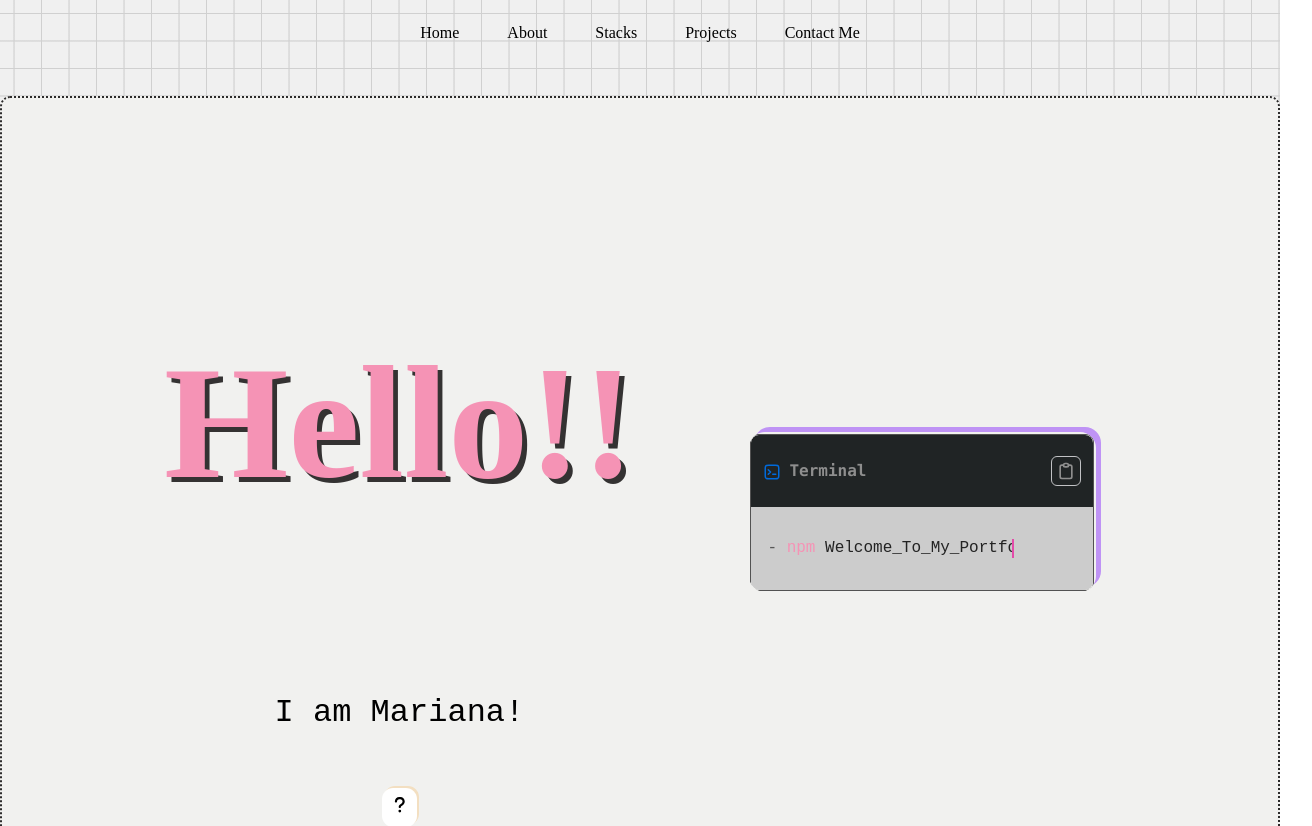
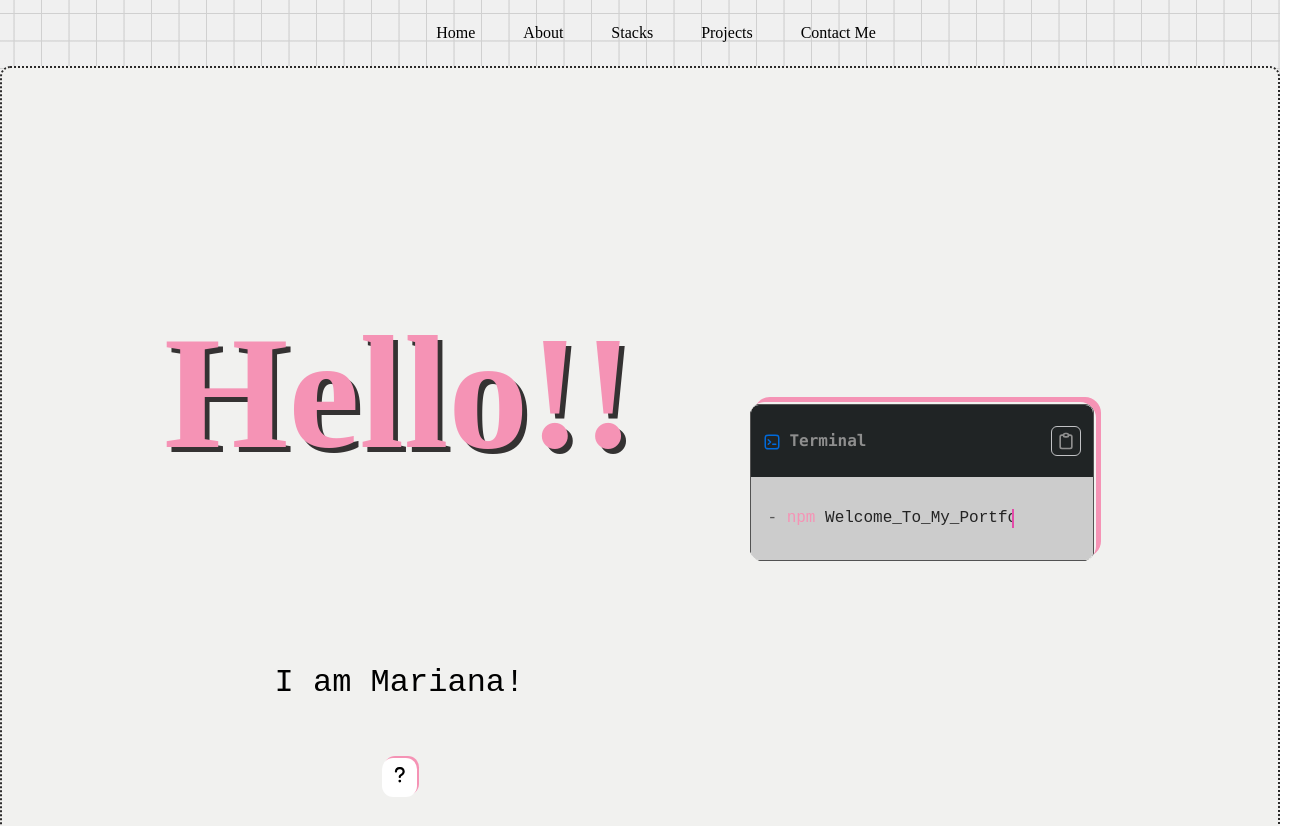
Before and after one commit to mfilipa97/MFPM_Portfolio, a React (Vite) app: page / in a window 1280 px wide. Shown: the top 826 px of the page, 1312 px wide, since content can reach past the window. Built offline with nearby package versions, Linux system fonts and the light colour scheme.

Commit message:
Fixed Navbar

```diff
--- a/src/App.jsx
+++ b/src/App.jsx
@@ -1,8 +1,8 @@
-import './App.css';
 import Navbar from "./components/Navbar/navbar.jsx";
-import HomePage from "./components/HomePage/HomePageComponent.jsx";
 import About from "./components/AboutMe/About.jsx";
 import Projects from "./components/projects/projects.jsx";
+import HomePage from "./components/HomePage/HomePageComponent.jsx";
+import './App.css';
 
 function App() {
     return (
@@ -15,6 +15,7 @@ function App() {
                 <section id="about">
                     <About />
                 </section>
+
                 <section id="projects">
                     <Projects />
                 </section>
--- a/src/Backup.jsx
+++ b/src/Backup.jsx
@@ -2,7 +2,6 @@ import React from 'react';
 import './stacks.css';
 import Card from "./components/Card/Card.jsx";
 import AutoTyping from "./components/AutoTyping.jsx";
-import Card_2 from "./Card_2.jsx";
 
 function Projects() {
     return (
--- a/src/components/AboutMe/about.css
+++ b/src/components/AboutMe/about.css
@@ -1,11 +1,10 @@
 /* Parent container setup */
 .about-container {
-    min-height: 50vh;
     background-color: #f0f0f0;
     padding: 5px 100px;
     border-radius: 10px;
     max-width: 140vh;
-    margin: 50px auto;
+    margin: 100px auto;
     border: 2px dotted #2c2b2b;
 }
 
--- a/src/components/Card/Card.jsx
+++ b/src/components/Card/Card.jsx
@@ -77,7 +77,7 @@ const StyledWrapper = styled.div`
         max-width: calc(300px * var(--scale));
         border-radius: calc(1rem * var(--scale));
         border-color: #f593b5;
-        box-shadow: calc(5px * var(--scale)) calc(-5px * var(--scale)) 0px #bf93f5;
+        box-shadow: calc(5px * var(--scale)) calc(-5px * var(--scale)) 0px #f593b5;
 
     }
 
--- a/src/components/HomePage/homepage_layout.css
+++ b/src/components/HomePage/homepage_layout.css
@@ -9,7 +9,7 @@
     padding: 100px;
     border-radius: 10px; /* Rounded corners */
     max-width: 140vh;
-    margin: 30px auto;
+    margin: 100px auto;
     border: 2px dotted #2c2b2b;
 }
 
--- a/src/components/Navbar/navbar.css
+++ b/src/components/Navbar/navbar.css
@@ -3,6 +3,20 @@
     display: flex;
     justify-content: center;
     align-items: center;
+    position: sticky;
+    margin-bottom: -100px;
+    top: 0;
+    left: 0;
+    width: 100%;
+    z-index: 1000;
+    background-color: rgba(0, 0, 0, 0); /* Fully transparent initially */
+    transition: background-color 0.3s ease-in-out, backdrop-filter 0.3s ease-in-out;
+}
+
+.navbar.scrolled {
+    background-color: rgba(255, 255, 255, 0.59); /* Semi-transparent on scroll */
+    backdrop-filter: blur(5px); /* Blur background when scrolled */
+    box-shadow: 0px 4px 6px rgba(0, 0, 0, 0.2); /* Slight shadow effect */
 }
 
 .nav_menu {
@@ -11,7 +25,9 @@
     gap: 1rem;
     margin: 0;
     padding: 0;
+    background-color: transparent; /* Prevent child elements from hiding transparency */
 }
+
 
 .nav_menu li {
     display: inline-block;
@@ -31,7 +47,7 @@
     left: 0;
     width: 0;
     height: 2px;
-    background-color: #000000;
+    background-color: #f593b5;
     transition: width 0.3s ease-in-out;
 }
 
--- a/src/components/Navbar/navbar.jsx
+++ b/src/components/Navbar/navbar.jsx
@@ -1,16 +1,34 @@
+import { useState, useEffect } from "react";
 import { Link } from "react-scroll";
 import "./navbar.css";
 
 const Navbar = () => {
+    const [isScrolled, setIsScrolled] = useState(false);
+
+    useEffect(() => {
+        const handleScroll = () => {
+            if (window.scrollY > 50) { // If scrolled down 50px
+                setIsScrolled(true);
+            } else {
+                setIsScrolled(false);
+            }
+        };
+
+        window.addEventListener("scroll", handleScroll);
+
+        return () => {
+            window.removeEventListener("scroll", handleScroll);
+        };
+    }, []);
+
     return (
-        <div className="navbar">
+        <div className={`navbar ${isScrolled ? "scrolled" : ""}`}>
             <ul className="nav_menu">
                 <li>
                     <Link to="home" smooth={true} duration={100}>Home</Link>
                 </li>
                 <li>
-                    <Link to="about"  smooth={true} duration={100}>About</Link>
-
+                    <Link to="about" smooth={true} duration={100}>About</Link>
                 </li>
                 <li>Stacks</li>
                 <li>
--- a/src/components/tooltip_styles.css
+++ b/src/components/tooltip_styles.css
@@ -16,8 +16,8 @@
     padding: 0.55rem; /* Equivalent to p-1 */
     transition: all 0.3s ease; /* Equivalent to transition-all */
     border-radius: 0.7rem;
-    border-color: #f3dfc1;
-    box-shadow: 2px -2px 0px rgb(243, 223, 193);
+    border-color: #f593b5;
+    box-shadow: 2px -2px 0px rgb(245, 147, 181);
     position: relative;
 }
 
```
Also changed, not shown: src/components/HomePage/HomePageComponent.jsx (indentation only).
